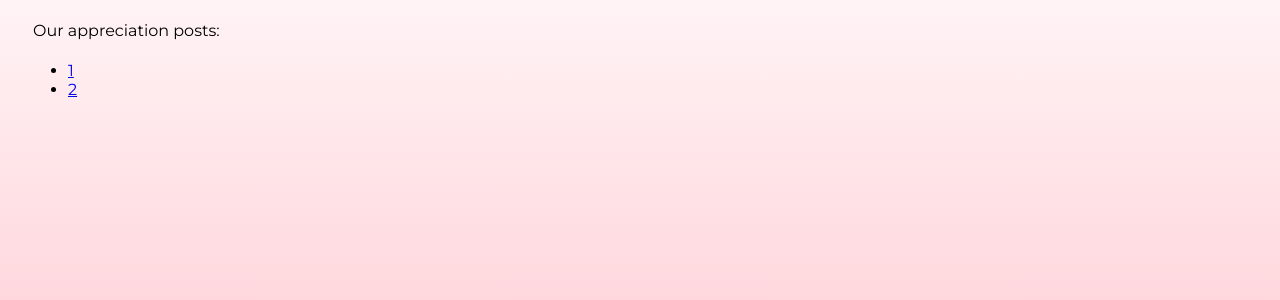
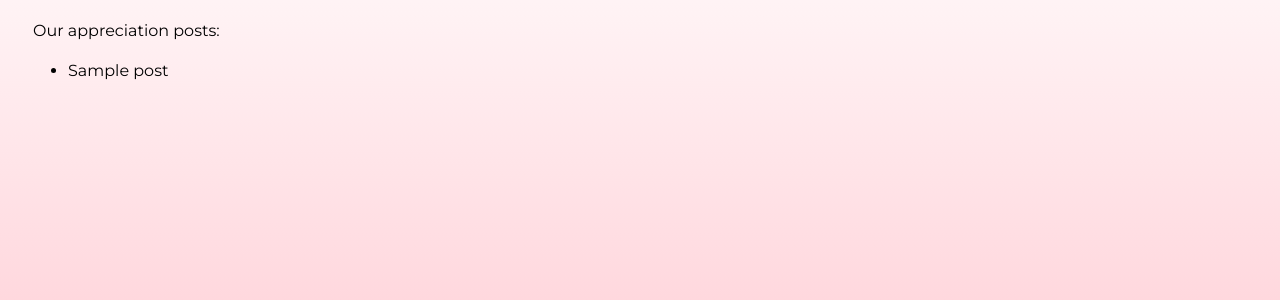
Before and after one commit to scarlett-ni/web-handin, a Node server app: template views/posts/index.ejs in a window 1280 px wide. Shown: the part 129-429 px from the top of the page. Run offline with Node 20, Linux system fonts and the light colour scheme; the template is opened without the code that fills it: most values are stand-ins (such as "Sample title", 1, 10 or a date in 2020).

Commit message:
added forEach loop

```diff
--- a/app.js
+++ b/app.js
@@ -4,10 +4,21 @@ import { logger } from './middlewares/logger.js'
 const app = express()
 const PORT = 3000
 
+const posts = [
+    "1",
+    "2"
+]
+
+posts.forEach(post => {
+    '<li>' + post + '</li>'
+})
+
 app.set('view engine', 'ejs')
 
 app.use(logger)
 app.use(express.urlencoded({ extended: true }))
+
+
 
 app.use('/assets', express.static('public'))
 app.use('/photos', express.static('public'))
@@ -18,7 +29,7 @@ app.get('/', (request, response) => {
 })
 
 app.get('/posts', (request, response) =>{
-    response.render('posts/index')
+    response.render('posts/index', {posts: posts})
 })
 
 app.get('/people/:codeperson', (request, response) => {
--- a/views/posts/index.ejs
+++ b/views/posts/index.ejs
@@ -8,8 +8,9 @@
     <main>
         <p>Our appreciation posts: </p>
         <ul>
-            <li><a href="/posts/1">1</a></li>
-            <li><a href="/posts/2">2</a></li>
+            <% posts.forEach(post => { %>
+                <li><%= post %></li>
+            <% }) %>
         </ul>
 
 
```
